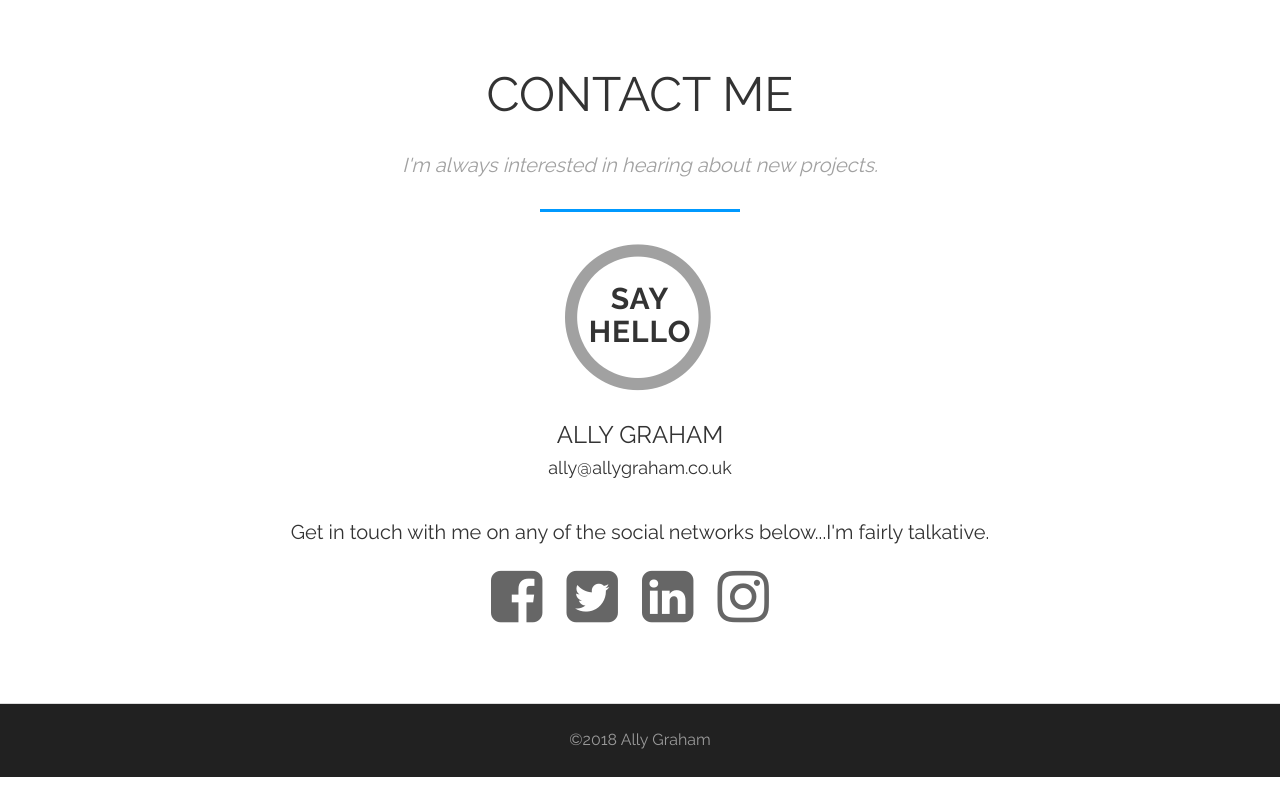
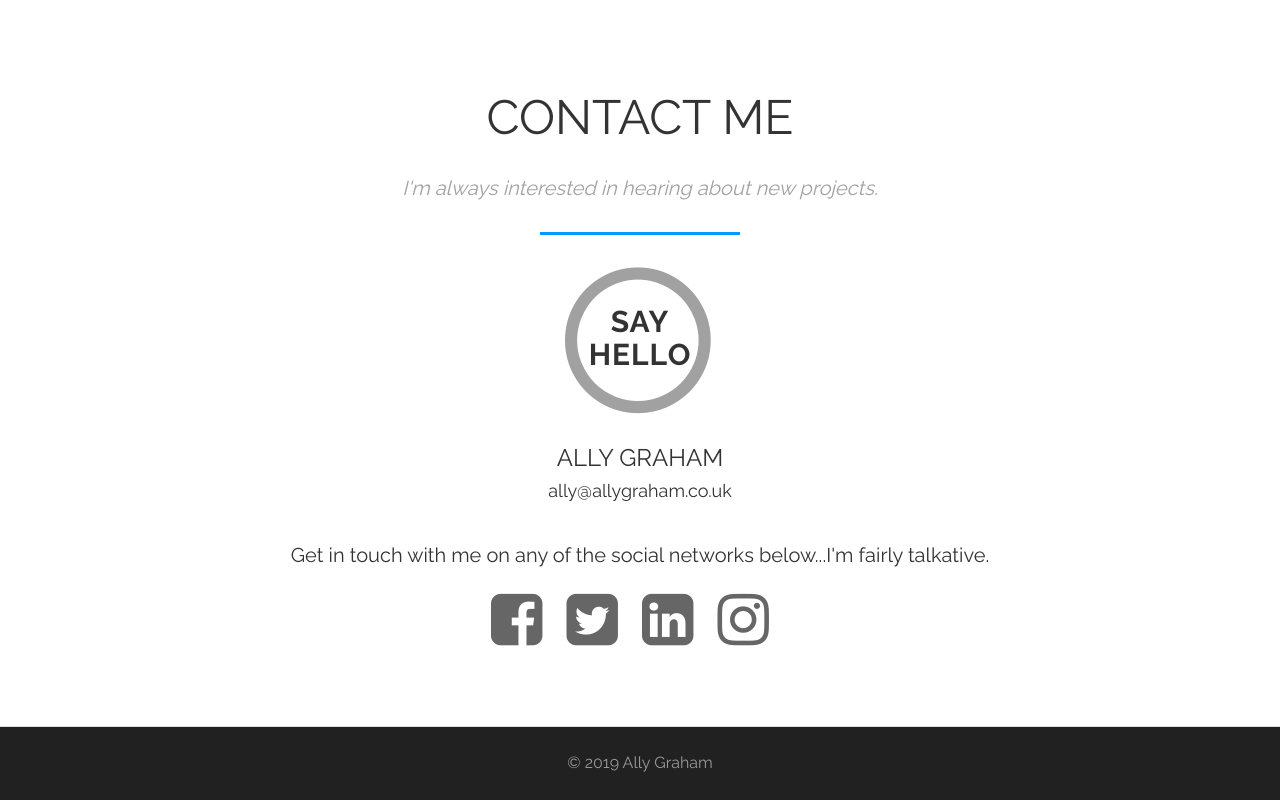
Before and after one commit to allygraham/personal-site, a plain HTML site: page index.html in a window 1280 px wide. Shown: the part 5640-6440 px from the top of the page. Before the commit the page ends 6417 px from the top, so only its background shows below. Drawn offline with nearby package versions, Linux system fonts and the light colour scheme; some packages are replaced by stand-ins of ours; a script that the page names is missing.

Commit message:
Updated year in footer and added cms to gc

```diff
--- a/index.html
+++ b/index.html
@@ -431,6 +431,7 @@
                                                         <h3 class="uppercase">Garden Cottage in Crail</h3>
                                                         <ul>
                                                             <li><i class="fa fa-chevron-right"></i> SEO</li>
+                                                            <li><i class="fa fa-chevron-right"></i> CMS</li>
                                                             <li><i class="fa fa-chevron-right"></i> Responsive Website Design</li>
                                                         </ul>
                                                     </div>
@@ -527,7 +528,7 @@
         <div class="container">
             <div class="row">
                 <div class="col-xs-12 text-center">
-                    &copy;2018 Ally Graham
+                    &copy; <script>document.write(new Date().getFullYear());</script> Ally Graham
                 </div>
                 <!-- / .col-xs-12 -->
             </div>
```
